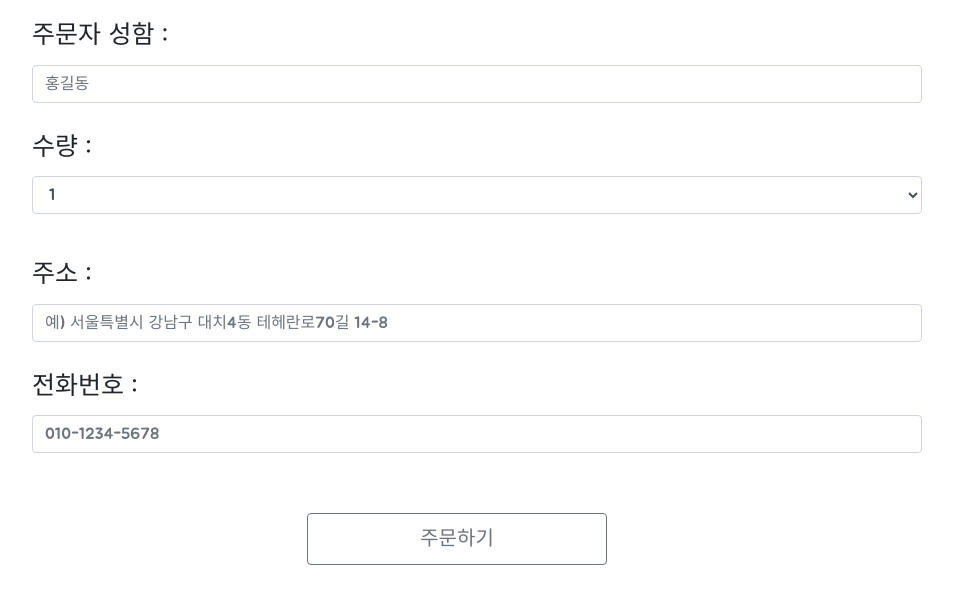
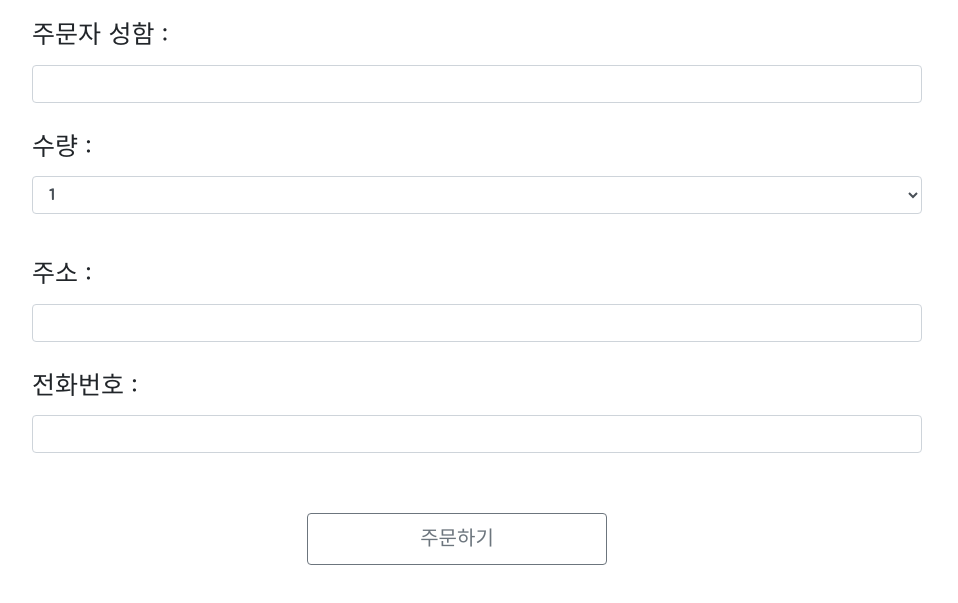
Before and after one commit to choiminjeong/homework, a plain HTML site: page index.html in a window 1280 px wide. Shown: the part 769-1372 px from the top of the page, without its empty margins (158-1116 px from the left). Drawn offline with nearby package versions, Linux system fonts and the light colour scheme.

Commit message:
placeholder
placeholder 지우기

```diff
--- a/index.html
+++ b/index.html
@@ -35,7 +35,7 @@
         <div class="form-group row line">
 
           <div class="col-sm-10">
-            주문자 성함 : <input type="text" class="form-control int-t " id="inputEmail3" placeholder="홍길동">
+            주문자 성함 : <input type="text" class="form-control int-t " id="inputEmail3" >
           </div>
         </div>
         <div class="form-group row line">
@@ -56,14 +56,14 @@
         </div>
         <div class="form-group row line">
           <div class="col-sm-10 line">
-            주소 : <input type="text" class="form-control int-t " id="inputPassword3" placeholder="예) 서울특별시 강남구 대치4동 테헤란로70길 14-8">
+            주소 : <input type="text" class="form-control int-t " id="inputPassword3" >
           </div>
         </div>
 
 
         <div class="form-group row line">
           <div class="col-sm-10 line ">
-            전화번호 : <input type="text" class="form-control int-t" id="inputPassword3" placeholder="010-1234-5678">
+            전화번호 : <input type="text" class="form-control int-t" id="inputPassword3" >
           </div>
         </div>
       </div>
```
Also changed, not shown: 1 other file.
